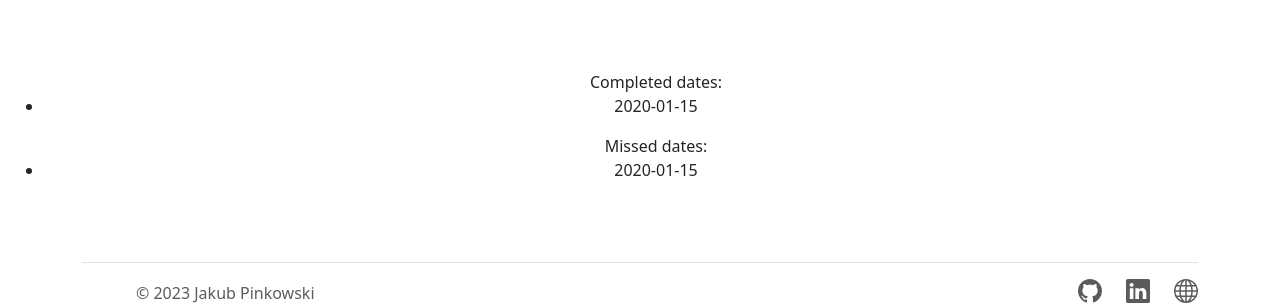
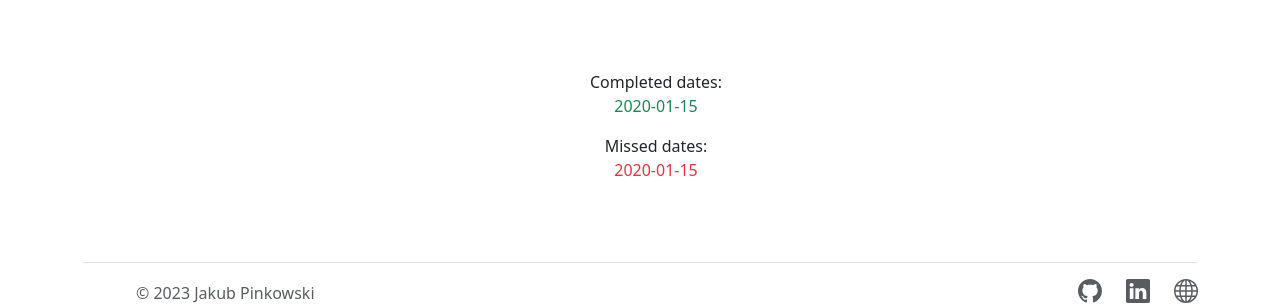
Before and after one commit to Jakub-Pinkowski/Habit-Tracker, a Flask app: template templates/dashboard.html in a window 1280 px wide. Shown: the part 666-973 px from the top of the page. Run offline with Flask 2, Linux system fonts and the light colour scheme; the template is opened without the code that fills it: most values are stand-ins (such as "Sample title", 1, 10 or a date in 2020); data that the repository does not hold is empty.

Commit message:
Formatted completed and missed dates

```diff
--- a/app.py
+++ b/app.py
@@ -271,6 +271,12 @@ def index():
         rows = cur.fetchall()
         for row in rows:
             habits.append(Habit(row[0], len(habits) + 1, 0))
+
+    # User logged in for the first time
+    if not habits:
+        flash("Welcome to Habit Tracker!")
+        alert_type = "alert-primary"
+        return render_template("index.html", alert_type=alert_type)
 
     # User reached route via POST (as by submitting a form via POST)
     if request.method == "POST":
--- a/static/styles.css
+++ b/static/styles.css
@@ -329,3 +329,7 @@ z-index: 1500;
 #name_of_the_habit {
   width: 250px;
 }
+
+.no_decoration {
+  list-style-type: none;;
+}
--- a/templates/dashboard.html
+++ b/templates/dashboard.html
@@ -118,7 +118,7 @@
 
 <ul> Completed dates:
     {% for date in completed_dates%}
-        <li>
+        <li class="no_decoration done">
             {{ date }}
         </li>
     {% endfor %}
@@ -126,7 +126,7 @@
 
 <ul> Missed dates:
     {% for date in missed_dates%}
-        <li>
+    <li class="no_decoration missed">
             {{ date }}
         </li>
     {% endfor %}
```
Also changed, not shown: database.db, 2 other files.
